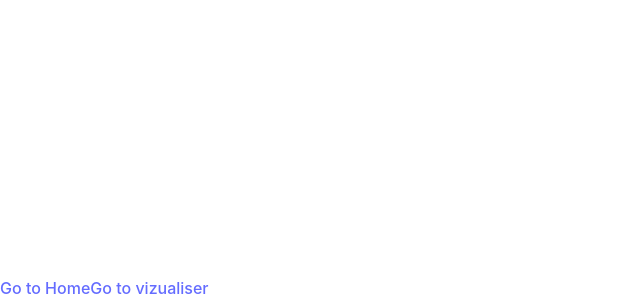
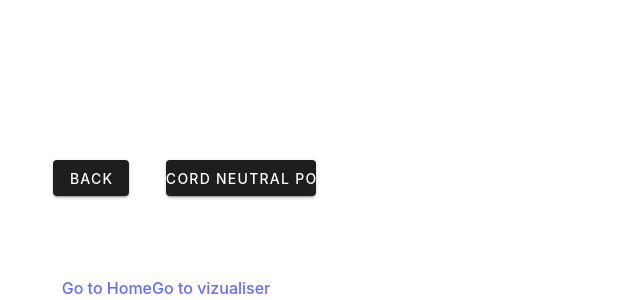
Before and after one commit to AntonBrinkCodes/localcap-viewer, a Vue app: page /1/neutral in a window 1280 px wide. Shown: the part 524-824 px from the top of the page, without its empty margins (0-640 px from the left). Built offline with nearby package versions, Linux system fonts and the light colour scheme; no server answers.

Commit message:
Update Neutral.vue

```diff
--- a/src/components/Neutral.vue
+++ b/src/components/Neutral.vue
@@ -1,5 +1,14 @@
 <template>
+<MainLayout
+    column
+    leftButton="Back"
+    rightButton="Record Neutral pose"
+    :step="3"
+    :rightDisabled="this.processed==false"
+    @left="this.$router.push(`/${this.sessionID}/calibration`)"
+    @right="onNext">
 
+</MainLayout>
 
 
 </template>
@@ -23,6 +32,12 @@ export default {
     computed: {
         sessionID: state => state.sessionID
 
+    },
+    methods: {
+        onNext(){
+            console.log('onNext pressed')
+
+        }
     }
 }
 
```
